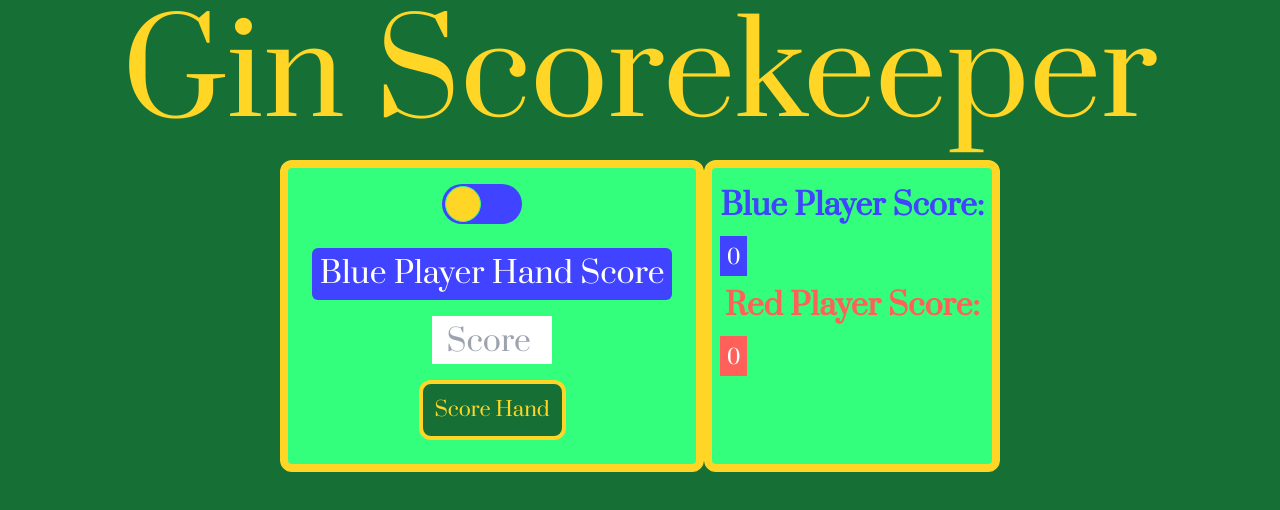
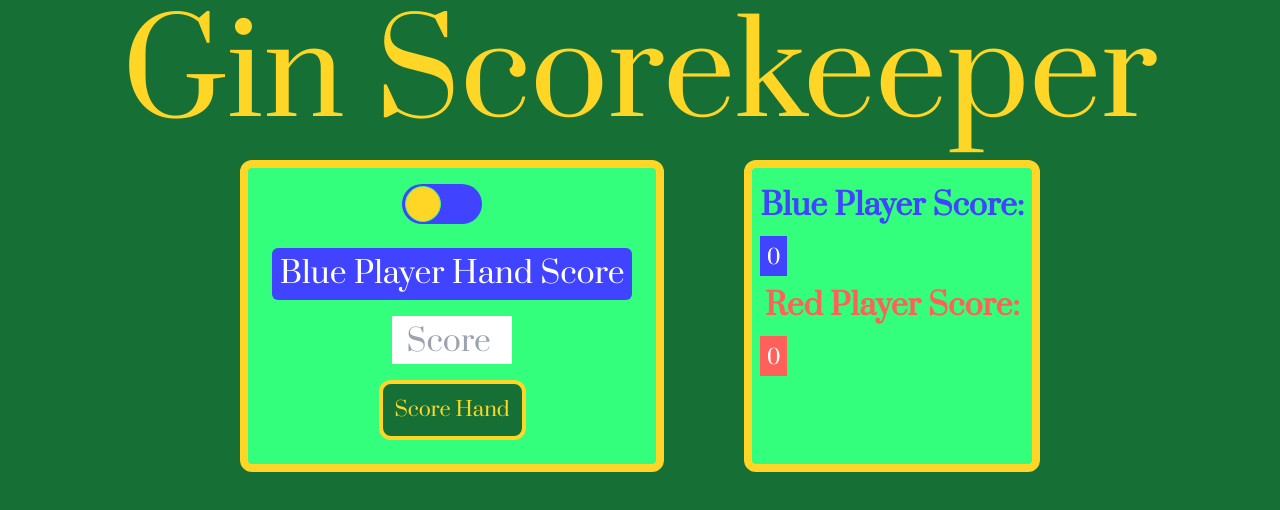
Before and after one commit to New-Magic-Tech/gin-scorekeeper, a React (Create React App) app: page / in a window 1280 px wide. Shown: the top 510 px of the page. Built offline with nearby package versions, Linux system fonts and the light colour scheme.

Commit message:
Create space between Section components
add sm:mx-10 to Section components

```diff
--- a/src/components/Section.tsx
+++ b/src/components/Section.tsx
@@ -4,7 +4,7 @@ type Props = {
 
 export default function  Section (props : Props){
     return(
-        <section className="border-solid border-8 border-gold rounded-xl p-2 bg-green max-w-[95%] min-w-[75%] sm:min-w-[30%] mt-2 sm:min-h-[312px]">
+        <section className="border-solid border-8 border-gold rounded-xl p-2 bg-green max-w-[95%] min-w-[75%] sm:min-w-[30%] mt-2 sm:min-h-[312px] sm:mx-10">
             {props.children}
         </section>
     )
```
